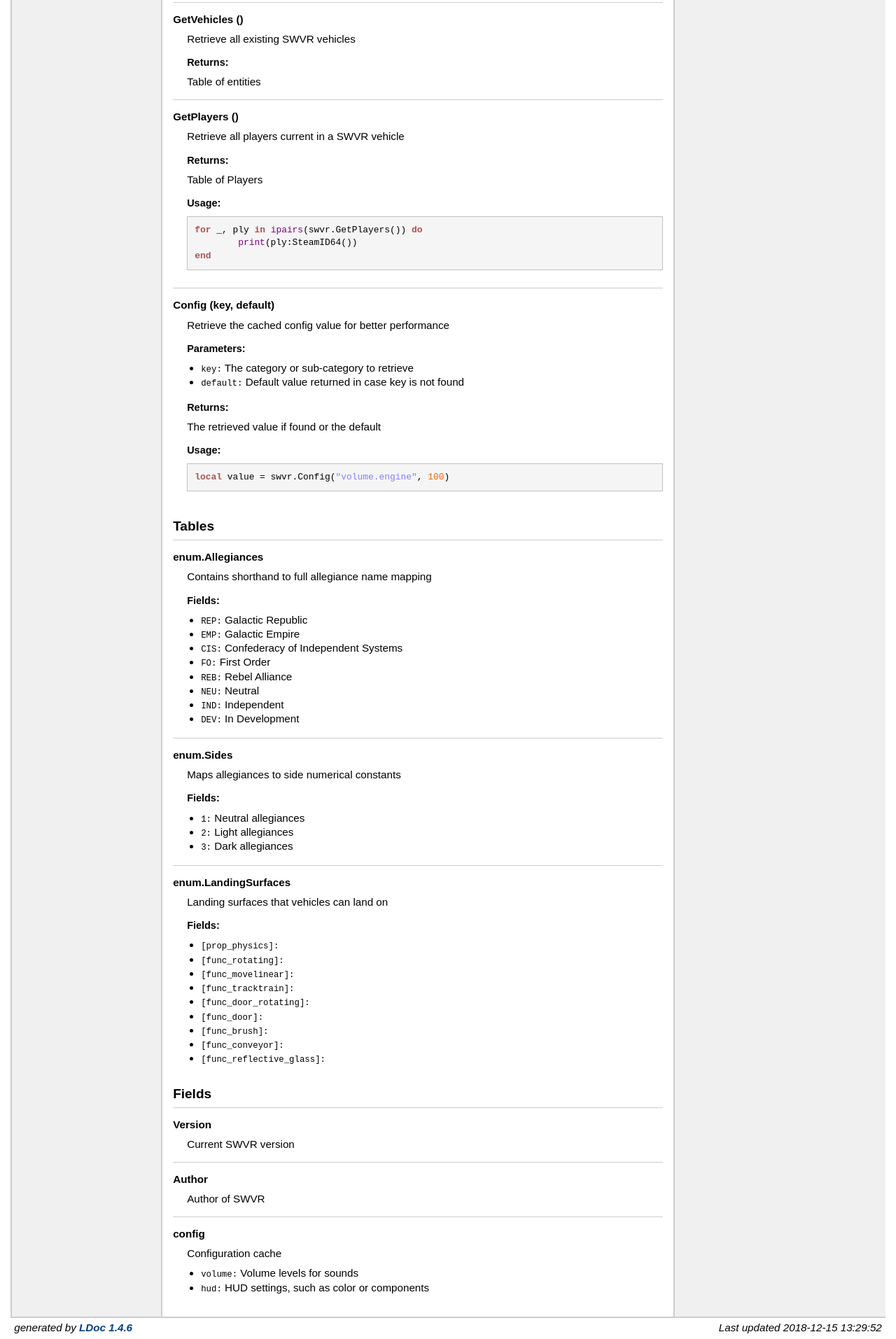
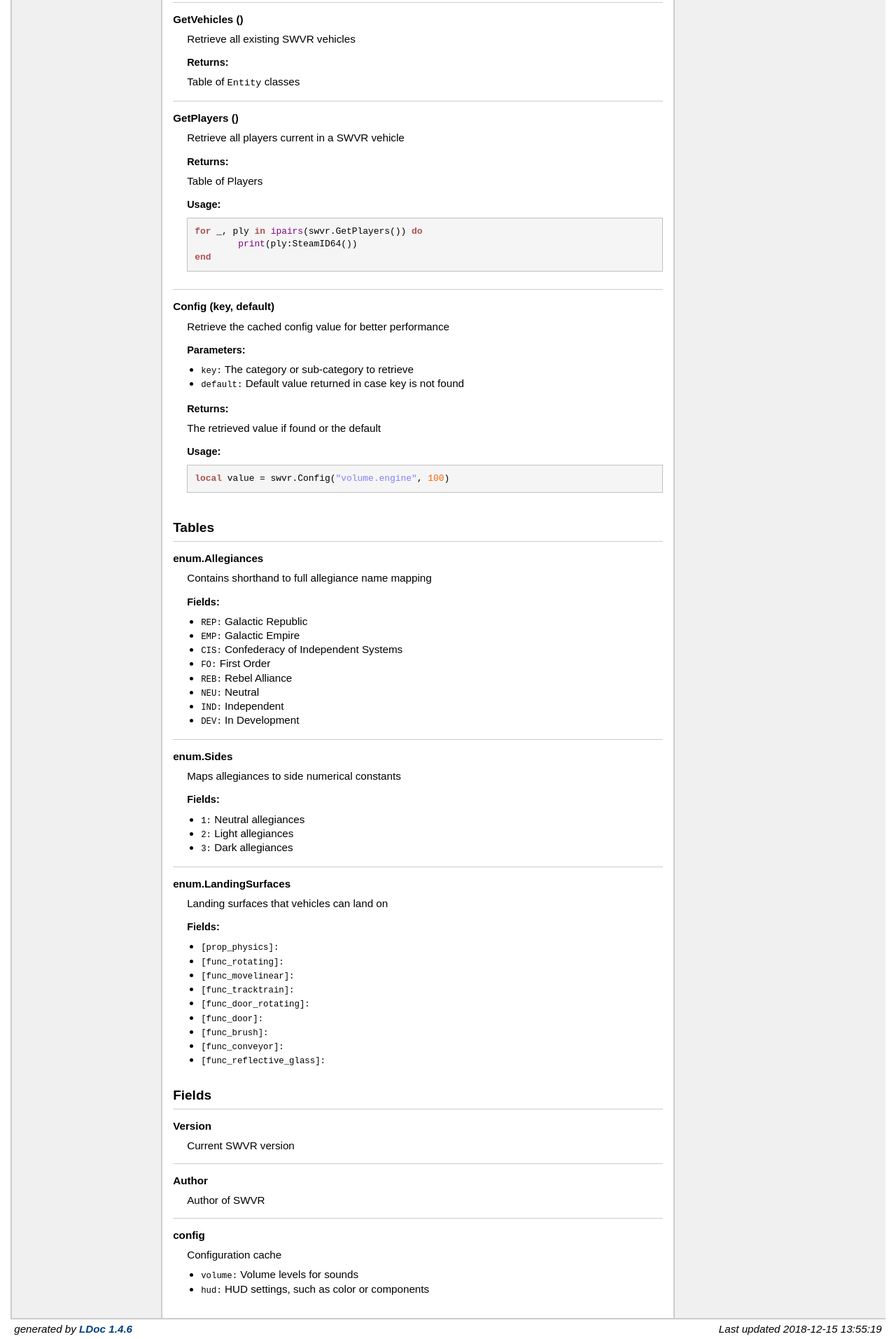
Before and after one commit to star-wars-vehicles/star-wars-vehicles-redux, a plain HTML site: page docs/modules/swvr.html in a window 1280 px wide. Shown: the part 585-2498 px from the top of the page at 70% size. Drawn offline with Linux system fonts and the light colour scheme.

Commit message:
Updating documentation

```diff
--- a/docs/modules/swvr.html
+++ b/docs/modules/swvr.html
@@ -127,7 +127,7 @@
     <h3>Returns:</h3>
     <ol>
 
-        Table of entities
+        Table of <code>Entity</code> classes
     </ol>
 
 
@@ -409,7 +409,7 @@
 </div> <!-- id="main" -->
 <div id="about">
 <i>generated by <a href="http://github.com/stevedonovan/LDoc">LDoc 1.4.6</a></i>
-<i style="float:right;">Last updated 2018-12-15 13:29:52 </i>
+<i style="float:right;">Last updated 2018-12-15 13:55:19 </i>
 </div> <!-- id="about" -->
 </div> <!-- id="container" -->
 </body>
```
Also changed, not shown: docs/index.html (+1 -1 lines), docs/modules/ENT.html (+1 -1 lines), 1 other file.
